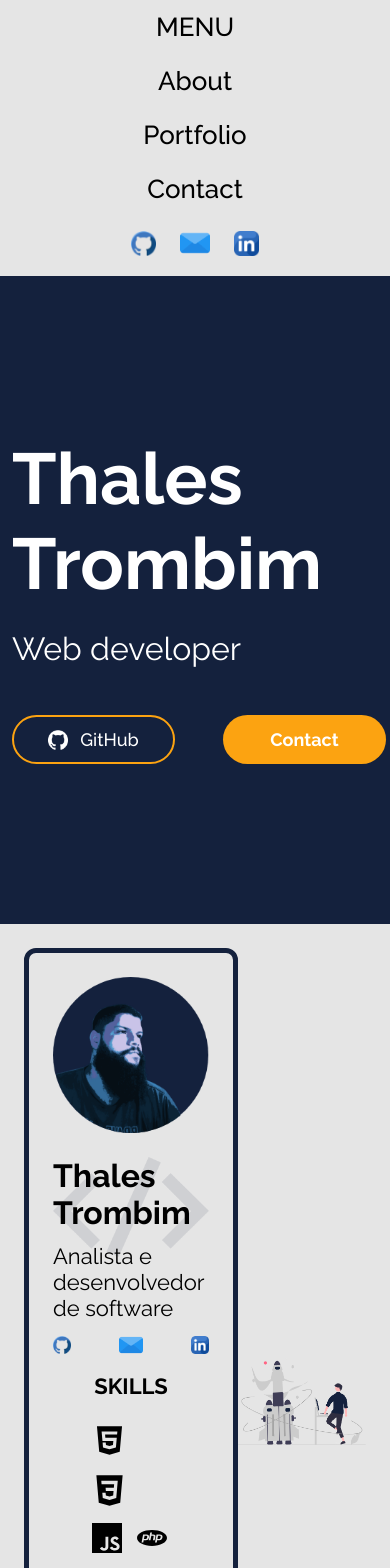
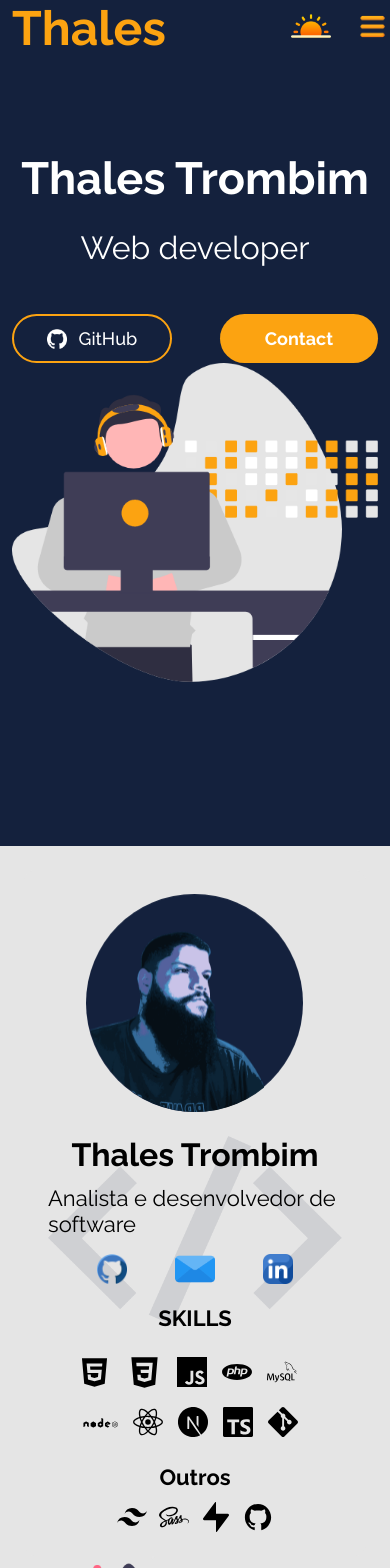
Before and after one commit to ThalesTrombim/Portfolio, a Next.js app: page / in a window 390 px wide. Shown: the top 1568 px of the page. Built offline with nearby package versions, Linux system fonts and the light colour scheme.

Commit message:
mobile: home responsiva

```diff
--- a/pages/_app.js
+++ b/pages/_app.js
@@ -2,13 +2,16 @@ import '../src/styles/global.scss'
 import { Navbar } from '../src/components/Navbar'
 import { ThemeProvider } from '../src/contexts/ThemeContext'
 import { Footer } from '../src/components/Footer'
+import { MobileMenuProvider } from '../src/contexts/MobileMenuContext'
 
 function MyApp({ Component, pageProps }) {
   return (
     <ThemeProvider>
-      <Navbar />
-      <Component {...pageProps} />
-      <Footer />
+      <MobileMenuProvider>
+        <Navbar />
+        <Component {...pageProps} />
+        <Footer />
+      </MobileMenuProvider>
     </ThemeProvider>
   )
 
--- a/src/components/Navbar/index.jsx
+++ b/src/components/Navbar/index.jsx
@@ -5,10 +5,11 @@ import { useContext, useState } from 'react';
 import style from './style.module.scss';
 import { Button } from '../Button';
 import { ThemeContext } from '../../contexts/ThemeContext';
+import { MobileMenuContext } from '../../contexts/MobileMenuContext';
 
 function Navbar () {
     const { theme, handleTheme } = useContext(ThemeContext);
-    const [ mobileMenu, setMobileMenu ] = useState(true);
+    const { mobileMenu, toggleActive } = useContext(MobileMenuContext);
 
     let widthHeight = 40;
     if(theme === 'light'){
@@ -63,7 +64,7 @@ function Navbar () {
                                     <Image src={`/icons/${theme}.png`} width={widthHeight} height={widthHeight} />
                                 </div>
 
-                                <div onClick={() => handleTheme()} className={style.toggleImg}>
+                                <div onClick={toggleActive} className={style.toggleImg}  >
                                     <Image src={`/icons/burguer.png`} width={35} height={35} />
                                 </div>
                                 {/* <Button link={'/contact'} mode={'link'}>
@@ -73,13 +74,40 @@ function Navbar () {
                         </>
                     ) : (
                         <>
+                            <div className={style.navLeft}>
+                                <Link  href={'/'} passHref>
+                                    <a className={style.logo}>
+                                        Thales
+                                    </a>
+                                </Link>
+                            </div>
+
+                            <div className={style.navRight}>
+                                <div onClick={() => handleTheme()} className={style.toggleImg}>
+                                    <Image src={`/icons/${theme}.png`} width={widthHeight} height={widthHeight} />
+                                </div>
+
+                                <div onClick={toggleActive} className={style.toggleImg}  >
+                                    <Image src={`/icons/burguer.png`} width={35} height={35} />
+                                </div>
+                                {/* <Button link={'/contact'} mode={'link'}>
+                                    Contact
+                                </Button> */}
+                            </div>
                             <div className={style.menuMobile}>
                                 {/* <Link  href={'/'} passHref>
                                     <a className={style.logo}>
 
                                     </a>
                                 </Link> */}
-                                <span>MENU</span>
+
+                                <div className={style.menuMobileHeader}>
+                                    <div></div>
+                                    <span>MENU</span>
+                                    <div onClick={toggleActive} className={style.toggleImg} >
+                                        <Image src={`/icons/close.png`} width={20} height={20} />
+                                    </div>
+                                </div>
 
                                 <Link  href={'/'} passHref>
                                     <a className={style.menuMobileLink}>
--- a/src/components/Navbar/style.module.scss
+++ b/src/components/Navbar/style.module.scss
@@ -68,15 +68,16 @@
     }
 
     .menuMobile {
-        background: var(--light-gray);
+        background: rgba(229, 229, 229, .95);
         display: flex;
+        position: absolute;
         width: 100%;
         flex-direction: column;
         align-items: center;
         color: var(--black);
         padding: 12px;
         gap: 24px;
-        font-size: 26px;
+        font-size: 24px;
         font-weight: 500;
 
         .menuMobileLink {
@@ -90,4 +91,14 @@
             gap: 24px;
         }
     }
+
+    .menuMobileHeader {
+        display: flex;
+        justify-content: space-between;
+        width: 100%;
+
+        span {
+            margin-left: 22px;
+        }
+    }
 }
--- /dev/null
+++ b/src/contexts/MobileMenuContext.jsx
@@ -0,0 +1,17 @@
+import { createContext, useState } from 'react';
+
+export const MobileMenuContext = createContext({})
+
+export function MobileMenuProvider ({ children }) {
+    const [ mobileMenu, setMobileMenu ] = useState(false);
+
+    function toggleActive() {
+        setMobileMenu(!mobileMenu)
+    }
+
+    return (
+       <MobileMenuContext.Provider value={{ mobileMenu, toggleActive }}>
+           { children }
+       </MobileMenuContext.Provider>
+    )
+}
--- a/src/screens/Home/index.jsx
+++ b/src/screens/Home/index.jsx
@@ -18,15 +18,17 @@ import {
 import { DiNodejs } from "react-icons/di";
 
 import style from './style.module.scss';
+import { MobileMenuContext } from '../../contexts/MobileMenuContext';
 
 function Home() {
     const { theme } = useContext(ThemeContext)
+    const { toggleActive } = useContext(MobileMenuContext);
 
     return (
-        <div className={`${style.bgContainer} ${style[theme]}`}>
+        <div className={`${style.bgContainer} ${style[theme]}`} onClick={toggleActive}>
             <main className={`${style.container} ${style[theme]}`}>
                 <div className={style.leftArea}>
-                    <h1>Thales <br /> Trombim</h1>
+                    <h1>Thales Trombim</h1>
                     <span>Web developer</span>
 
                     <div className={style.buttonArea}>
--- a/src/screens/Home/style.module.scss
+++ b/src/screens/Home/style.module.scss
@@ -148,3 +148,31 @@
         }
     }
 }
+
+@media (max-width: $small) {
+    .container {
+        flex-direction: column;
+        padding-top: 96px;
+    }
+
+    .leftArea {
+        text-align: center;
+        h1 {
+            font-size: 45px;
+        }
+    }
+
+    .containerSkills {
+        flex-direction: column;
+    }
+
+    .skillsLeft {
+        border: none;
+    }
+
+    .skillsTech {
+        .icons {
+           max-width: 80%;
+        }
+    }
+}
```
Also changed, not shown: public/icons/close.png (added).
